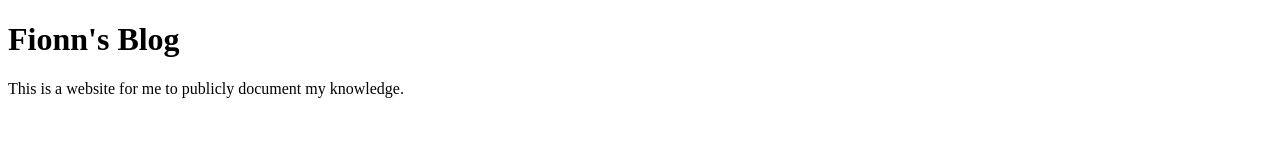
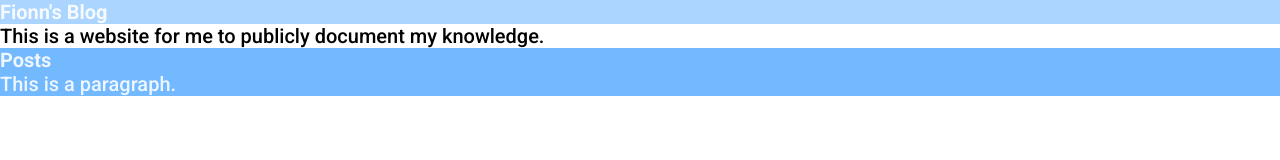
Before and after one commit to Fionn-McGlacken/blog, a plain HTML site: page index.html in a window 1280 px wide. Drawn offline with Linux system fonts and the light colour scheme.

Commit message:
Fixed comments. Changed style of index.html by linking to css style files and google style file.

```diff
--- a/index.html
+++ b/index.html
@@ -2,12 +2,21 @@
 <html lang="en">
     <head>
         <meta charset="UTF-8">
+        <! -- text is unicode -->
         <meta http-equiv="X-UA-Compatible" content="IE=edge">
-        <meta name="viewport" content="width=device-width, initial-scale=1.0">
+        <meta name="viewport" content="width=device-width, initial-scale=1.0"> <! -- scale across devices -->
         <title>Fionn's Blog</title>
+        <link rel="stylesheet" href="https://fonts.googleapis.com/css?family=Roboto:40,400i,500,500i,700,700i,900,900i"> <! -- link to google fonts -->
+        <link rel="stylesheet" href="styles/reset.css"> <! -- link to css file -->
+        <link rel="stylesheet" href="styles/debug.css">
     </head>
     <body>
         <h1>Fionn's Blog</h1>
         This is a website for me to publicly document my knowledge.
+
+        <section id="posts">
+            <h2>Posts</h2>
+            <p> This is a paragraph.</p>
+        </section>
     </body>
 </html>
--- a/debug.css
+++ b/styles/debug.css
@@ -3,3 +3,4 @@ body * {
     background:             hsla(210, 100%,  50%, 0.33) !important;
     outline: 0.25 rem solid hsla(210, 100%, 100%, 0.58) !important;
 }
+/* important means no value can override it */
```
Also changed, not shown: styles/reset.css (renamed from reset.css).
